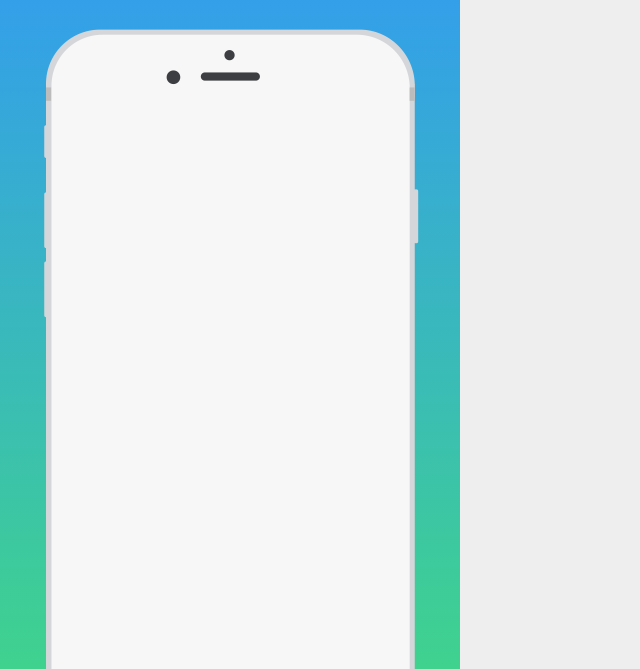
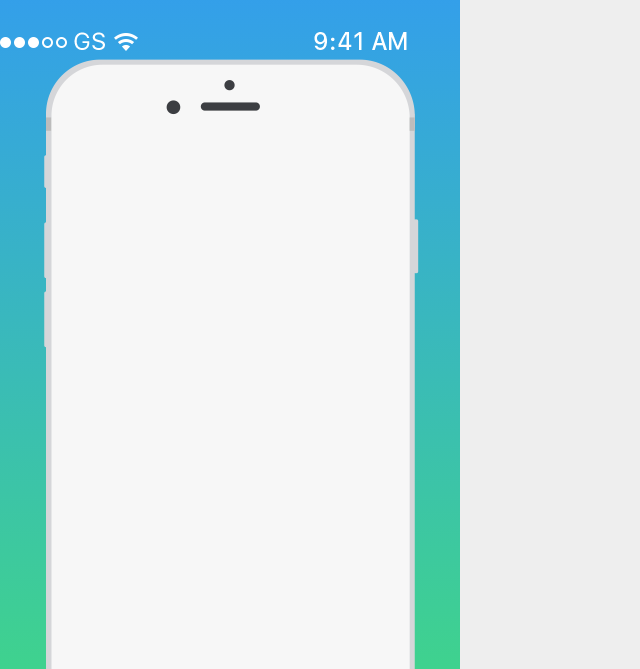
Before and after one commit to slimmii/parkd-screenshot-service, a website: page html/index.html in a window 1280 px wide. Shown: the part 151-820 px from the top of the page, without its empty margins (0-640 px from the left). Drawn offline with Linux system fonts and the light colour scheme.

Commit message:
Add status bar

```diff
--- a/html/css/android.css
+++ b/html/css/android.css
@@ -11,6 +11,17 @@
     border-radius: 1px;
 }
 
+#statusbar {
+    position: absolute;
+    top: 255px;
+    left: 50%;
+    padding: 10;
+    -webkit-filter: invert(0%);
+    margin-left: -155px; /* (320 / 2) */
+    width: 310px;
+    z-index: 1000;
+}
+
 #inner-shadow{
     z-index: 90;
     height: 700px;
--- a/html/css/ios.css
+++ b/html/css/ios.css
@@ -10,6 +10,17 @@
     width: 320px;
 }
 
+#statusbar {
+    position: absolute;
+    top: 255px;
+    left: 50%;
+    padding: 10;
+    -webkit-filter: invert(0%);
+    margin-left: -155px; /* (320 / 2) */
+    width: 310px;
+    z-index: 1000;
+}
+
 #inner-shadow{
     z-index: 90;
     height: 700px;
--- a/html/index.html
+++ b/html/index.html
@@ -14,6 +14,7 @@
       <h1 id="dynamicTitle">This is a beautiful placeholder title.</h1>
     </div>
     <div>
+      <img id="statusbar" src="img/statusbar_ios.png"/>
       <img id="device" src="img/ios.png" />
       <div id="inner-shadow"></div>
       <img id="pathImage" class="app-screen" src="app_screen_placeholder" alt="image placeholder" />
@@ -35,6 +36,7 @@
     if(filePath && title && device) {
       addStylesheet(device);
       document.getElementById("device").src = 'img/' + device + '.png';
+      document.getElementById("statusbar").src = 'img/statusbar_' + device + '.png';
       document.getElementById("pathImage").src = filePath;
       document.getElementById("dynamicTitle").innerText = title;
     }
```
Also changed, not shown: html/img/statusbar_android.png (added), html/img/statusbar_ios.png (added).
